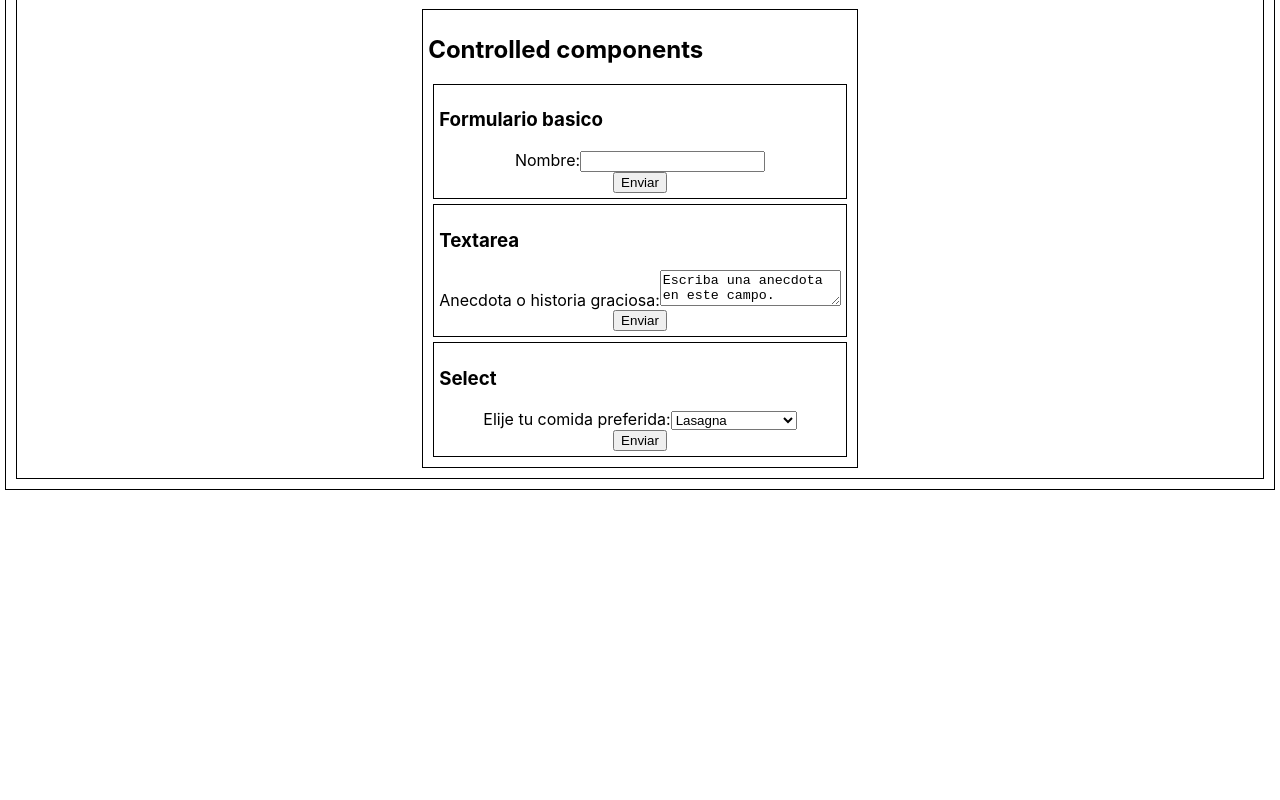
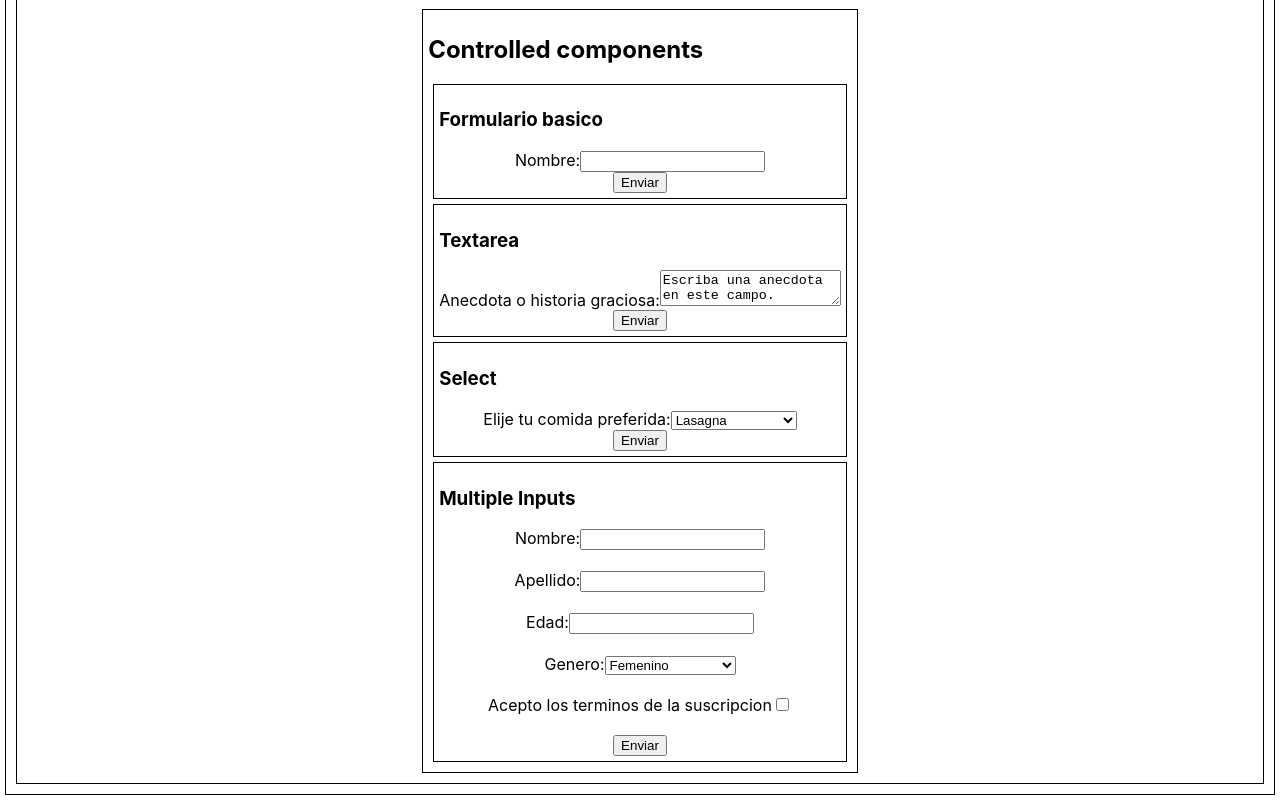
Before and after one commit to aa-avila/reactJS-basic-example, a React (Create React App) app in the folder react-example/: page / in a window 1280 px wide. Shown: the part 1376-2176 px from the top of the page. Before the commit the page ends 1871 px from the top, so only its background shows below. Built offline with nearby package versions, Linux system fonts and the light colour scheme.

Commit message:
form multiple inputs example

```diff
--- a/react-example/src/App.js
+++ b/react-example/src/App.js
@@ -254,7 +254,7 @@ function TodoList(props) {
 
 /***************************************************************** */
 /** CONTROLLED COMPONENTS */
-
+//--------------------------
 // Formulario basico
 class NameForm extends React.Component {
   constructor(props) {
@@ -287,6 +287,7 @@ class NameForm extends React.Component {
   }
 }
 
+//--------------------------
 // Text area
 class TextForm extends React.Component {
   constructor(props) {
@@ -319,6 +320,7 @@ class TextForm extends React.Component {
   }
 }
 
+//--------------------------
 // Select form
 class SelectForm extends React.Component {
   constructor(props) {
@@ -356,7 +358,104 @@ class SelectForm extends React.Component {
   }
 }
 
+//--------------------------
+// Multiple inputs
+class SubscriptionForm extends React.Component {
+  constructor(props) {
+    super(props);
+    this.state = {
+      name: '',
+      lastname: '',
+      gender: 'female',
+      age: '',
+      acceptTerms: false
+    };
 
+    this.handleInputChange = this.handleInputChange.bind(this);
+    this.handleSubmit = this.handleSubmit.bind(this);
+  }
+
+  handleInputChange(event) {
+    const target = event.target;
+    const value = target.type === 'checkbox' ? target.checked : target.value;
+    const name = target.name;
+
+    this.setState({
+      [name]: value
+    });
+  }
+
+  handleSubmit(event) {
+    const { name, lastname, gender, age, acceptTerms } = this.state;
+    const formData = {
+      name: name,
+      lastname: lastname,
+      gender: gender,
+      age: age,
+      acceptTerms: acceptTerms
+    }
+
+    const formJson = JSON.stringify(formData);
+
+    alert('Los siguientes datos han sido enviados: ' + formJson);
+    event.preventDefault();
+  }
+
+  render() {
+    return (
+      <form onSubmit={this.handleSubmit}>
+        <label>
+          Nombre:
+          <input
+            name="name"
+            type="text"
+            value={this.state.name}
+            onChange={this.handleInputChange} />
+        </label>
+        <br />
+        <label>
+          Apellido:
+          <input
+            name="lastname"
+            type="text"
+            value={this.state.lastname}
+            onChange={this.handleInputChange} />
+        </label>
+        <br />
+        <label>
+          Edad:
+          <input
+            name="age"
+            type="text"
+            value={this.state.age}
+            onChange={this.handleInputChange} />
+        </label>
+        <br />
+        <label>
+          Genero:
+          <select name="gender" value={this.state.gender} onChange={this.handleInputChange} >
+            <option value="male">Masculino</option>
+            <option value="female">Femenino</option>
+            <option value="non-binary">No binario</option>
+            <option value="other">Otro</option>
+            <option value="not-spec">Prefiero no decirlo</option>
+          </select>
+        </label>
+        <br />
+        <label>
+          Acepto los terminos de la suscripcion
+          <input
+            name="acceptTerms"
+            type="checkbox"
+            checked={this.state.acceptTerms}
+            onChange={this.handleInputChange} />
+        </label>
+        <br />
+        <input type="submit" value="Enviar" />
+      </form >
+    );
+  }
+}
 
 
 
@@ -424,6 +523,10 @@ function App() {
           <h3>Select</h3>
           <SelectForm />
         </div>
+        <div>
+          <h3>Multiple Inputs</h3>
+          <SubscriptionForm />
+        </div>
 
 
       </div>
```
